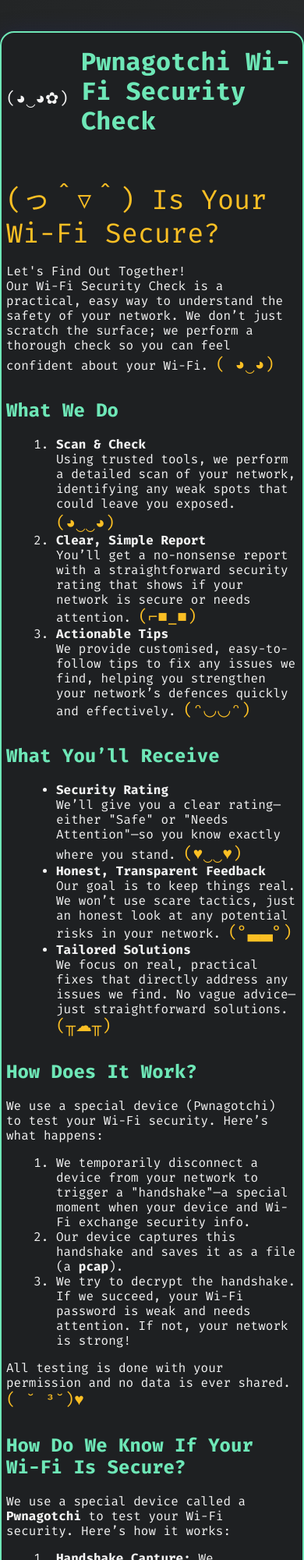
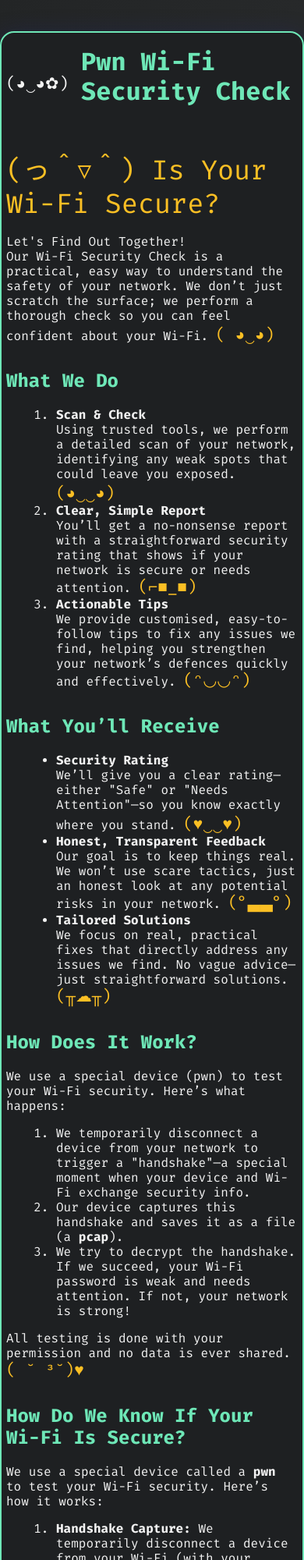
Before and after one commit to PwnOriginal/PwnTest, a plain HTML site: page index.html in a window 390 px wide. Shown: the top 2000 px of the page at 78% size. Drawn offline with Linux system fonts and the light colour scheme.

Commit message:
Update index.html

```diff
--- a/index.html
+++ b/index.html
@@ -64,27 +64,27 @@
             font-size: 0.95em;
             margin-top: 2em;
         }
-        .pwnagotchi {
+        .pwn {
             display: flex;
             align-items: center;
             gap: 1em;
             margin-bottom: 2em;
         }
-        .pwnagotchi-art {
+        .pwn-art {
             font-size: 2.5em;
             line-height: 1;
         }
         @media (max-width: 600px) {
             .container { padding: 18px 6px; }
-            .pwnagotchi-art { font-size: 1.3em; }
+            .pwn-art { font-size: 1.3em; }
         }
     </style>
 </head>
 <body>
     <div class="container">
-        <div class="pwnagotchi">
-            <div class="pwnagotchi-art">(◕‿◕✿)</div>
-            <h1>Pwnagotchi Wi-Fi Security Check</h1>
+        <div class="pwn">
+            <div class="pwn-art">(◕‿◕✿)</div>
+            <h1>Pwn Wi-Fi Security Check</h1>
         </div>
         <div class="section">
             <div class="ascii">(っ＾▿＾) Is Your Wi-Fi Secure?</div>
@@ -121,7 +121,7 @@
         </div>
         <div class="section">
             <h2>How Does It Work?</h2>
-            <p>We use a special device (Pwnagotchi) to test your Wi-Fi security. Here’s what happens:</p>
+            <p>We use a special device (pwn) to test your Wi-Fi security. Here’s what happens:</p>
             <ol>
                 <li>We temporarily disconnect a device from your network to trigger a "handshake"—a special moment when your device and Wi-Fi exchange security info.</li>
                 <li>Our device captures this handshake and saves it as a file (a <b>pcap</b>).</li>
@@ -131,7 +131,7 @@
         </div>
         <div class="section">
             <h2>How Do We Know If Your Wi-Fi Is Secure?</h2>
-            <p>We use a special device called a <b>Pwnagotchi</b> to test your Wi-Fi security. Here’s how it works:</p>
+            <p>We use a special device called a <b>pwn</b> to test your Wi-Fi security. Here’s how it works:</p>
             <ol>
                 <li><b>Handshake Capture:</b> We temporarily disconnect a device from your Wi-Fi (with your permission). When it reconnects, your network and device exchange a special security packet called a "handshake." Our device captures this handshake file.</li>
                 <li><b>Password Test:</b> We try to decrypt the handshake using advanced tools. If we can crack the password, it means your Wi-Fi is <b>not secure</b> and needs a stronger password. If we can’t, your network is <b>secure</b> against common attacks!</li>
```
